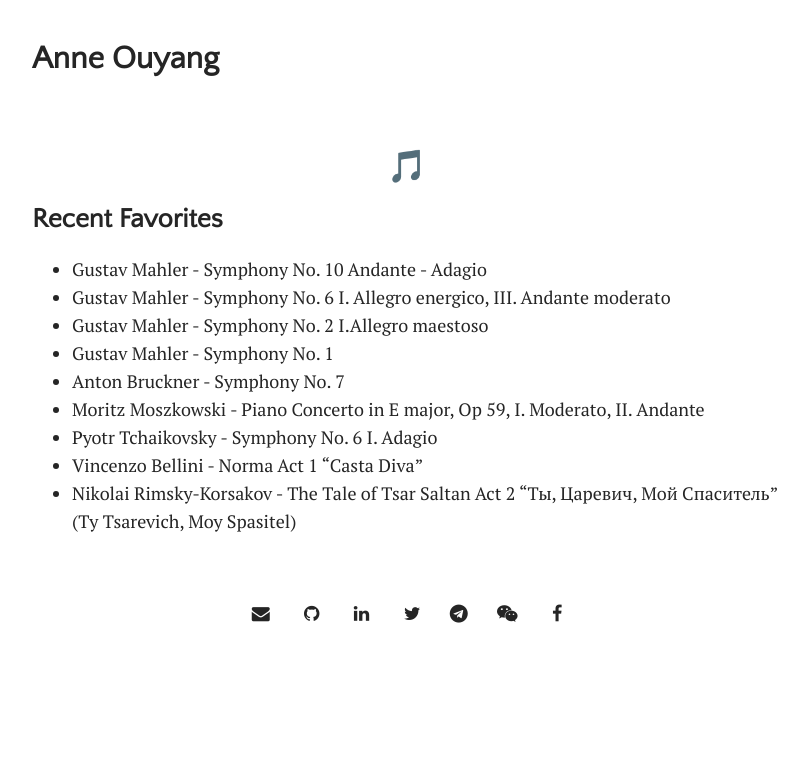
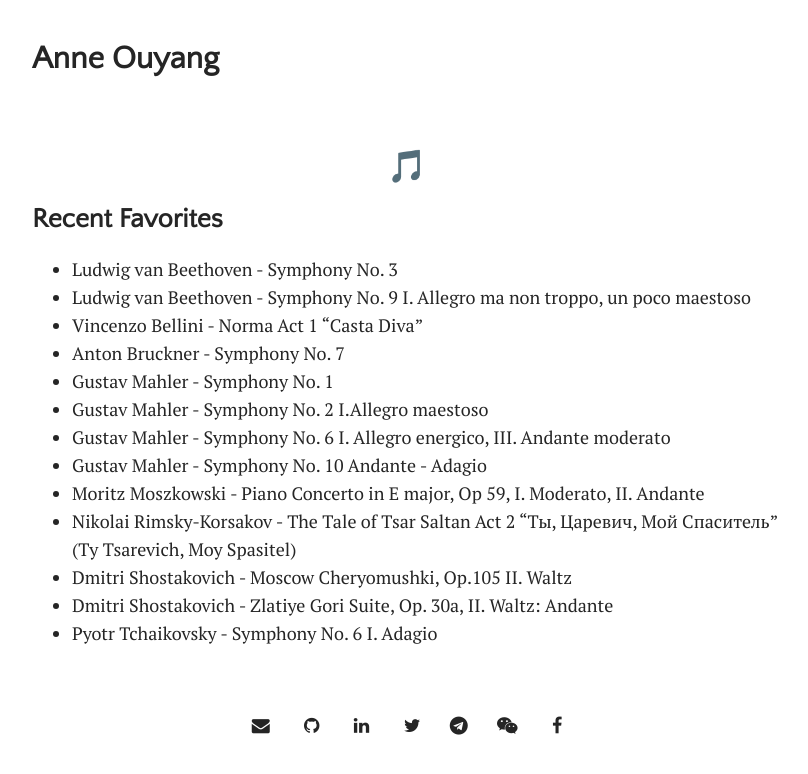
Before and after one commit to anneouyang/anneouyang.github.io, a Jekyll site: the page built from classicalmusic.md, in a window 1280 px wide. Shown: the top 774 px of the page, without its empty margins (233-1041 px from the left). Built offline with Jekyll 4.4.1, drawn with Linux system fonts in a browser that asks for light colours; some web fonts are replaced.

Commit message:
Update music page

```diff
--- a/classicalmusic.md
+++ b/classicalmusic.md
@@ -6,12 +6,16 @@ title: Classical Music
 <h1 style="text-align: center;"> 🎵 </h1>
 
 ## Recent Favorites
+- Ludwig van Beethoven - Symphony No. 3
+- Ludwig van Beethoven - Symphony No. 9 I. Allegro ma non troppo, un poco maestoso
+- Vincenzo Bellini - Norma Act 1 "Casta Diva"
+- Anton Bruckner - Symphony No. 7
+- Gustav Mahler - Symphony No. 1
+- Gustav Mahler - Symphony No. 2 I.Allegro maestoso
+- Gustav Mahler - Symphony No. 6 I. Allegro energico, III. Andante moderato
 - Gustav Mahler - Symphony No. 10 Andante - Adagio
-- Gustav Mahler - Symphony No. 6 I. Allegro energico, III. Andante moderato
-- Gustav Mahler - Symphony No. 2 I.Allegro maestoso
-- Gustav Mahler - Symphony No. 1
-- Anton Bruckner - Symphony No. 7
 - Moritz Moszkowski - Piano Concerto in E major, Op 59, I. Moderato, II. Andante
+- Nikolai Rimsky-Korsakov - The Tale of Tsar Saltan Act 2 "Ты, Царевич, Мой Спаситель" (Ty Tsarevich, Moy Spasitel)
+- Dmitri Shostakovich - Moscow Cheryomushki, Op.105 II. Waltz
+- Dmitri Shostakovich - Zlatiye Gori Suite, Op. 30a, II. Waltz: Andante
 - Pyotr Tchaikovsky - Symphony No. 6 I. Adagio
-- Vincenzo Bellini - Norma Act 1 "Casta Diva"
-- Nikolai Rimsky-Korsakov - The Tale of Tsar Saltan Act 2 "Ты, Царевич, Мой Спаситель" (Ty Tsarevich, Moy Spasitel)
```
